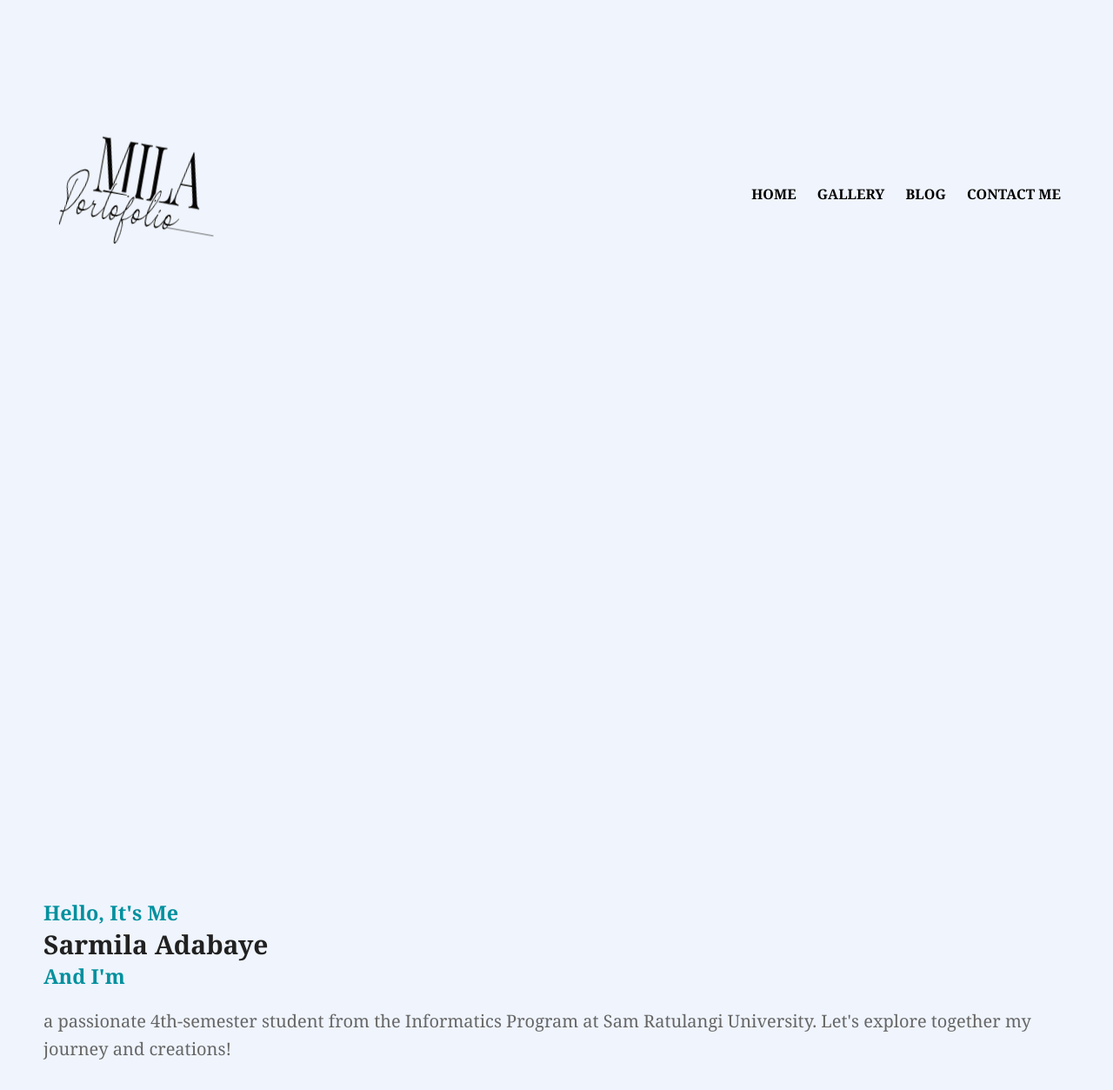
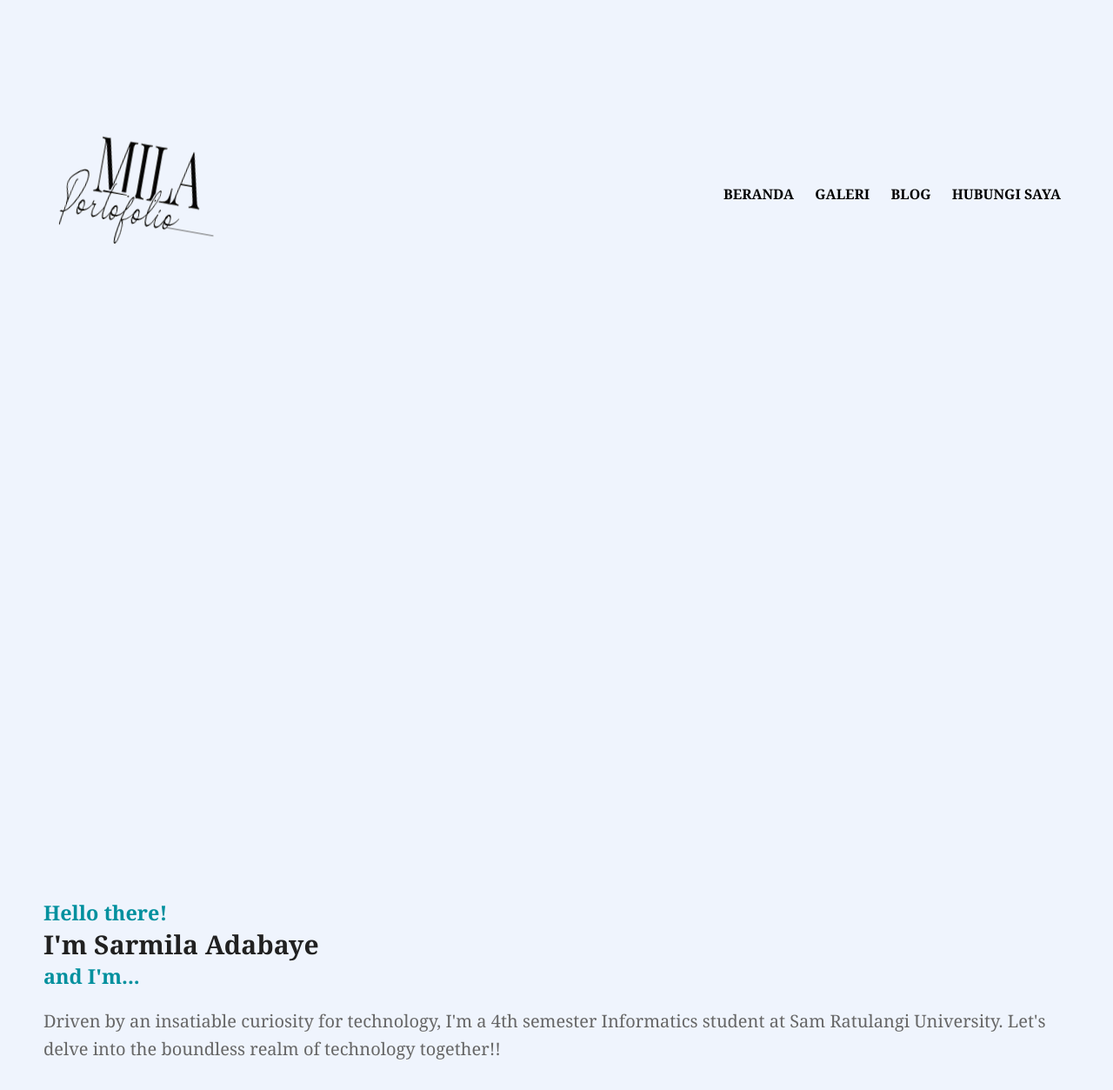
Before and after one commit to sarmila-adabaye/sarmila-adabaye.github.io, a plain HTML site: page index.html in a window 1280 px wide. Shown: the part 47-1300 px from the top of the page at 87% size. Before the commit the page ends 1269 px from the top, so only its background shows below. Drawn offline with Linux system fonts and the light colour scheme.

Commit message:
index.html

```diff
--- a/index.html
+++ b/index.html
@@ -3,28 +3,37 @@
 <head>
   <meta charset="UTF-8">
   <meta name="viewport" content="width=device-width, initial-scale=1.0">
-    <title>portofolio</title>
+  <title>Portofolio</title>
   <link rel="stylesheet" href="style.css" />
 </head>
 <body>
   <!-- NAVBAR MULAI-->
-   <div class="hero">
+  <d class="hero">
     <nav>
       <img src="logo/logo.png" alt="" class="logo">
       <ul>
-            <li><a href="#">HOME</a></li>
-            <li><a href="Gallery.html">GALLERY</a></li>
+        <li><a href="#">BERANDA</a></li>
+        <li><a href="Gallery.html">GALERI</a></li>
         <li><a href="Blog.html">BLOG</a></li>
-            <li><a href="contack.html">CONTACT ME</a></li>
+        <li><a href="contack.html">HUBUNGI SAYA</a></li>
       </ul>
     </nav>
     <div class="detel">
-            <h3>Hello, It's Me</h3>
-            <span><h2>Sarmila Adabaye</h2></span>
-            <h3>And I'm</h3>
-            <p>a passionate 4th-semester student from the Informatics Program at Sam Ratulangi University.
-                Let's explore together my journey and creations!</p>
+      <h3>Hello there!</h3>
+      <span><h2>I'm Sarmila Adabaye</h2></span>
+      <h3>and I'm...</h3>
+      <p>Driven by an insatiable curiosity for technology, I'm a 4th semester Informatics student at Sam Ratulangi University. Let's delve into the boundless realm of technology together!!</p>
     </div>
-   </div>
+
+    <script>
+        const detelDiv = document.querySelector('.detel');
+        detelDiv.addEventListener('mouseover', function() {
+          this.style.color = '#01909e';
+        });
+        detelDiv.addEventListener('mouseout', function() {
+          this.style.color = '#efef'; //
+        });
+      </script>
+
 </body>
 </html>
```
Lines whose indentation alone changed are shown as unchanged.
